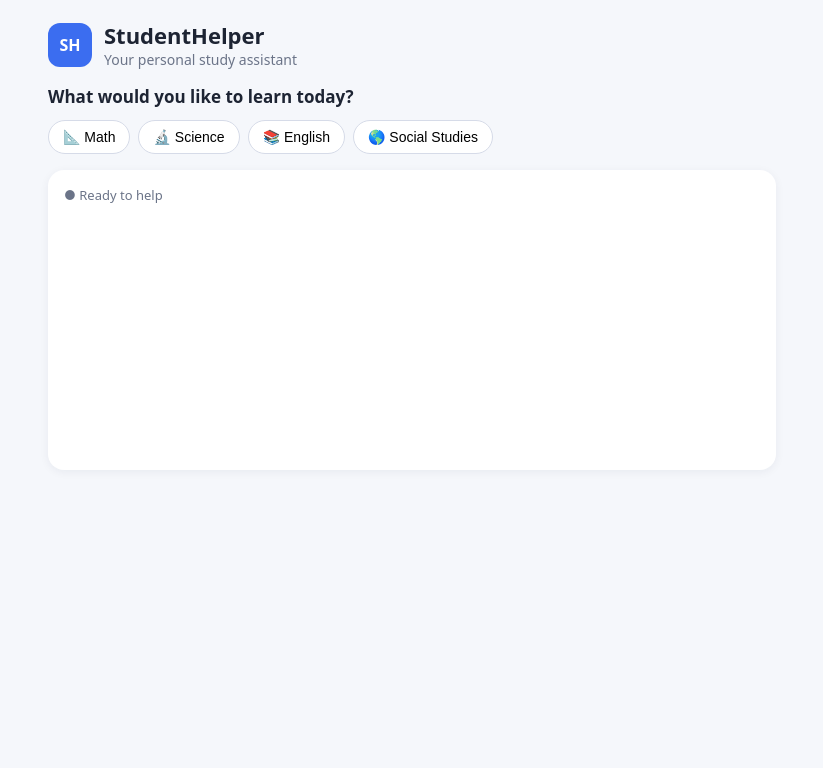
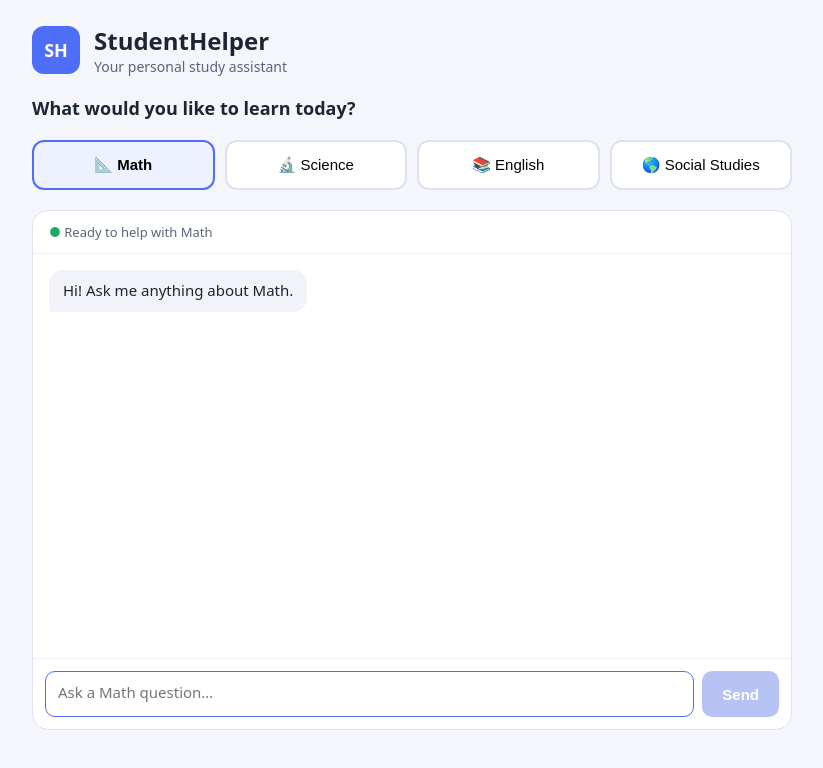
Before and after one commit to leogautam7645-prog/studenthelper-4., a plain HTML site: page index.html in a window 1280 px wide. Both pictures are taken after a click on the button "📐 Math". Shown: the whole page, without its empty margins (228-1051 px from the left). Drawn offline with Linux system fonts and the light colour scheme.

Commit message:
Update index.html

```diff
--- a/index.html
+++ b/index.html
@@ -1,33 +1,66 @@
-<!doctype html>
+<!DOCTYPE html>
 <html lang="en">
 <head>
-  <meta charset="utf-8" />
+  <meta charset="UTF-8" />
   <meta name="viewport" content="width=device-width, initial-scale=1.0" />
   <title>StudentHelper</title>
   <style>
-    :root { --bg:#f5f7fb; --card:#fff; --ink:#1d2433; --accent:#3b6df0; --muted:#6b7488; --me:#e4ecff; --bot:#f0f2f6; --err:#fde8e8; }
-    * { box-sizing: border-box; }
-    body { margin:0; font-family: system-ui, -apple-system, Segoe UI, Roboto, sans-serif; background:var(--bg); color:var(--ink); }
-    .wrap { max-width: 760px; margin: 0 auto; padding: 20px 16px 40px; }
-    header { display:flex; align-items:center; gap:12px; margin-bottom:16px; }
-    .logo { width:44px; height:44px; border-radius:12px; background:var(--accent); color:#fff; display:grid; place-items:center; font-weight:700; }
-    h1 { margin:0; font-size:22px; }
-    header p { margin:0; color:var(--muted); font-size:14px; }
-    .subjects { display:flex; flex-wrap:wrap; gap:8px; margin:12px 0 16px; }
-    .subjects button { border:1px solid #d6dbe8; background:var(--card); padding:8px 14px; border-radius:999px; cursor:pointer; font-size:14px; }
-    .subjects button.active { background:var(--accent); color:#fff; border-color:var(--accent); }
-    .chat { background:var(--card); border-radius:16px; padding:16px; box-shadow:0 2px 10px rgba(20,30,60,.06); }
-    .status { font-size:13px; color:var(--muted); margin-bottom:10px; }
-    #log { display:flex; flex-direction:column; gap:10px; min-height:240px; max-height:55vh; overflow-y:auto; padding-right:4px; }
-    .msg { padding:10px 14px; border-radius:14px; max-width:88%; white-space:pre-wrap; line-height:1.5; }
-    .msg.user { background:var(--me); align-self:flex-end; }
-    .msg.bot { background:var(--bot); align-self:flex-start; }
-    .msg.error { background:var(--err); align-self:flex-start; }
-    form { display:flex; gap:8px; margin-top:14px; }
-    input { flex:1; padding:12px 14px; border:1px solid #d6dbe8; border-radius:12px; font-size:15px; }
-    form button { background:var(--accent); color:#fff; border:0; border-radius:12px; padding:0 20px; font-size:15px; cursor:pointer; }
-    form button:disabled { opacity:.6; cursor:default; }
-    footer { margin-top:14px; color:var(--muted); font-size:12px; text-align:center; }
+    * { box-sizing: border-box; margin: 0; padding: 0; }
+    body {
+      font-family: system-ui, -apple-system, "Segoe UI", Roboto, sans-serif;
+      background: #f4f6fb;
+      color: #1d2433;
+      min-height: 100vh;
+      display: flex;
+      justify-content: center;
+      padding: 24px 16px;
+    }
+    .wrap { width: 100%; max-width: 760px; display: flex; flex-direction: column; gap: 20px; }
+    header { display: flex; align-items: center; gap: 14px; }
+    .logo {
+      width: 48px; height: 48px; border-radius: 12px;
+      background: #4f6ef7; color: #fff; font-weight: 700; font-size: 18px;
+      display: grid; place-items: center;
+    }
+    header h1 { font-size: 24px; }
+    header p { color: #5b6478; font-size: 14px; }
+    h2 { font-size: 18px; font-weight: 600; }
+
+    .subjects { display: grid; grid-template-columns: repeat(auto-fit, minmax(150px, 1fr)); gap: 10px; }
+    .subjects button {
+      padding: 14px; border-radius: 12px; border: 2px solid #dde2ee;
+      background: #fff; font-size: 15px; cursor: pointer; transition: all .15s;
+    }
+    .subjects button:hover { border-color: #4f6ef7; }
+    .subjects button.active { border-color: #4f6ef7; background: #eef1ff; font-weight: 600; }
+
+    .chat {
+      background: #fff; border-radius: 16px; border: 1px solid #dde2ee;
+      display: flex; flex-direction: column; height: 520px; overflow: hidden;
+    }
+    .status { padding: 12px 16px; font-size: 13px; color: #5b6478; border-bottom: 1px solid #eef0f5; }
+    .status .dot { color: #22a861; }
+    .status.busy .dot { color: #e5a00d; }
+
+    #log { flex: 1; overflow-y: auto; padding: 16px; display: flex; flex-direction: column; gap: 10px; }
+    .msg { max-width: 85%; padding: 10px 14px; border-radius: 14px; line-height: 1.45; white-space: pre-wrap; word-wrap: break-word; font-size: 15px; }
+    .msg.user { align-self: flex-end; background: #4f6ef7; color: #fff; border-bottom-right-radius: 4px; }
+    .msg.bot { align-self: flex-start; background: #f1f3f8; border-bottom-left-radius: 4px; }
+    .msg.error { align-self: center; background: #fdecec; color: #a12626; font-size: 14px; }
+    .hint { color: #8a92a6; text-align: center; margin: auto; font-size: 14px; }
+
+    .input-row { display: flex; gap: 8px; padding: 12px; border-top: 1px solid #eef0f5; }
+    #question {
+      flex: 1; resize: none; padding: 10px 12px; border-radius: 10px;
+      border: 1px solid #dde2ee; font: inherit; font-size: 15px; height: 46px;
+    }
+    #question:focus { outline: none; border-color: #4f6ef7; }
+    #question:disabled { background: #f6f7fa; }
+    #send {
+      padding: 0 20px; border: none; border-radius: 10px; background: #4f6ef7;
+      color: #fff; font-size: 15px; font-weight: 600; cursor: pointer;
+    }
+    #send:disabled { background: #b8c3f5; cursor: not-allowed; }
   </style>
 </head>
 <body>
@@ -40,15 +73,122 @@
       </div>
     </header>
 
-    <h2 style="font-size:17px;margin:0">What would you like to learn today?</h2>
-    <div class="subjects" id="subjects">
-      <button data-subject="Math">📐 Math</button>
-      <button data-subject="Science">🔬 Science</button>
-      <button data-subject="English">📚 English</button>
-      <button data-subject="Social Studies">🌎 Social Studies</button>
+    <h2>What would you like to learn today?</h2>
+    <div id="subjects" class="subjects">
+      <button type="button" data-subject="Math">📐 Math</button>
+      <button type="button" data-subject="Science">🔬 Science</button>
+      <button type="button" data-subject="English">📚 English</button>
+      <button type="button" data-subject="Social Studies">🌎 Social Studies</button>
     </div>
 
     <div class="chat">
-      <div class="status" id="status">● Ready to help</div>
-      <div id="log">
-        <div
+      <div id="status" class="status"><span class="dot">●</span> <span id="statusText">Pick a subject to start</span></div>
+      <div id="log"><p class="hint">Choose a subject above, then type your question below.</p></div>
+      <div class="input-row">
+        <textarea id="question" placeholder="Pick a subject first…" disabled></textarea>
+        <button id="send" type="button" disabled>Send</button>
+      </div>
+    </div>
+  </div>
+
+  <script>
+    const subjectButtons = document.querySelectorAll("#subjects button");
+    const log = document.getElementById("log");
+    const input = document.getElementById("question");
+    const sendBtn = document.getElementById("send");
+    const status = document.getElementById("status");
+    const statusText = document.getElementById("statusText");
+
+    let subject = null;
+    let history = [];   // { role: "user" | "assistant", content: string }
+    let busy = false;
+
+    function setStatus(text, isBusy) {
+      statusText.textContent = text;
+      status.classList.toggle("busy", !!isBusy);
+    }
+
+    function addMessage(text, type) {
+      const hint = log.querySelector(".hint");
+      if (hint) hint.remove();
+      const div = document.createElement("div");
+      div.className = "msg " + type;
+      div.textContent = text;          // textContent keeps user text safe
+      log.appendChild(div);
+      log.scrollTop = log.scrollHeight;
+      return div;
+    }
+
+    function updateControls() {
+      input.disabled = !subject || busy;
+      sendBtn.disabled = !subject || busy || input.value.trim() === "";
+    }
+
+    // Subject selection
+    subjectButtons.forEach(btn => {
+      btn.addEventListener("click", () => {
+        subjectButtons.forEach(b => b.classList.remove("active"));
+        btn.classList.add("active");
+        const changed = subject !== btn.dataset.subject;
+        subject = btn.dataset.subject;
+        if (changed) {
+          history = [];
+          log.innerHTML = "";
+          addMessage("Hi! Ask me anything about " + subject + ".", "bot");
+        }
+        input.placeholder = "Ask a " + subject + " question…";
+        setStatus("Ready to help with " + subject);
+        updateControls();
+        input.focus();
+      });
+    });
+
+    input.addEventListener("input", updateControls);
+
+    // Enter sends, Shift+Enter makes a new line
+    input.addEventListener("keydown", e => {
+      if (e.key === "Enter" && !e.shiftKey) {
+        e.preventDefault();
+        send();
+      }
+    });
+    sendBtn.addEventListener("click", send);
+
+    async function send() {
+      const text = input.value.trim();
+      if (!text || !subject || busy) return;
+
+      addMessage(text, "user");
+      history.push({ role: "user", content: text });
+      input.value = "";
+      busy = true;
+      updateControls();
+      setStatus("Thinking…", true);
+      const thinking = addMessage("…", "bot");
+
+      try {
+        const res = await fetch("/api/chat", {
+          method: "POST",
+          headers: { "Content-Type": "application/json" },
+          body: JSON.stringify({ subject, messages: history })
+        });
+        const data = await res.json();
+        if (!res.ok) throw new Error(data.error || "Server error " + res.status);
+
+        thinking.textContent = data.reply;
+        history.push({ role: "assistant", content: data.reply });
+        setStatus("Ready to help with " + subject);
+      } catch (err) {
+        thinking.remove();
+        history.pop(); // drop the unanswered question so the chat stays valid
+        addMessage("Sorry, something went wrong: " + err.message, "error");
+        setStatus("Error – try again", true);
+      } finally {
+        busy = false;
+        updateControls();
+        input.focus();
+      }
+    }
+  </script>
+</body>
+</html>
```
